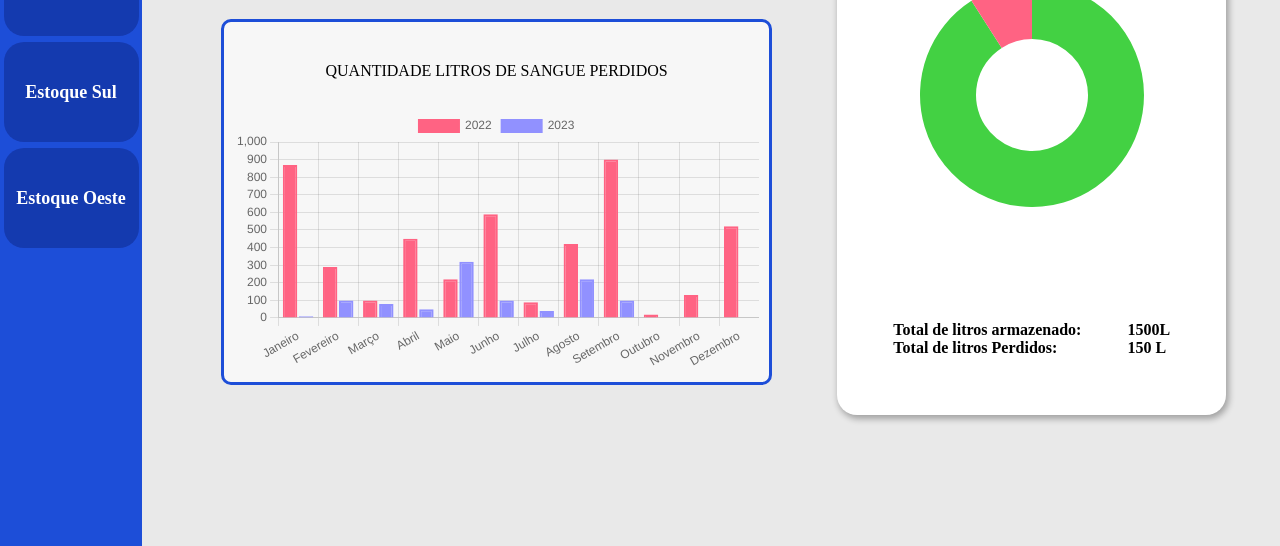
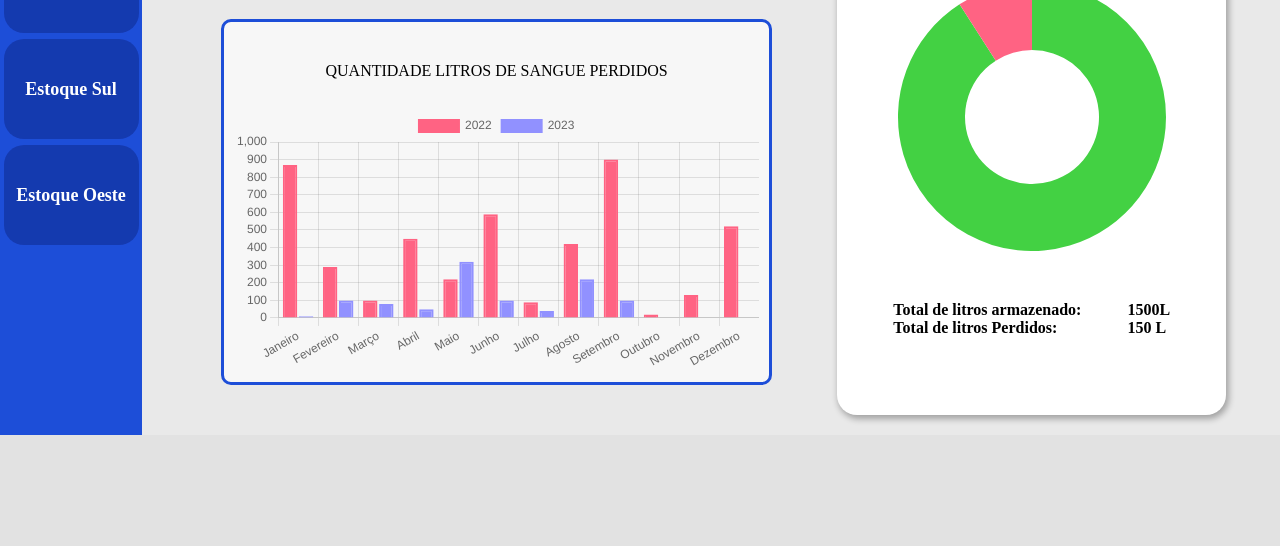
Before and after one commit to Grupo-6-Sprint2/SiteProjeto, a plain HTML site: page dashboardIndex.html in a window 1280 px wide. Shown: the part 254-800 px from the top of the page. Drawn offline with nearby package versions, Linux system fonts and the light colour scheme.

Commit message:
refatorando a navbar na dashboard

```diff
--- a/dashboardIndex.html
+++ b/dashboardIndex.html
@@ -115,7 +115,7 @@
 
 
               <!-- grafico de rolha -->
-              <div class="graficoRolha" style="position: relative; height:40vh; width:20vw;">
+              <div class="graficoRolha">
                 <canvas id="myChart2"></canvas>
               </div>
 
@@ -131,11 +131,16 @@
                 L</span>
             </div>
 
+
           </div>
 
 
 
+
         </div> <!--fim da div "dashboards" -->
+        <div class="">
+          <canva id="moneyChart"></canva>
+        </div>
 
 
         <!-- FIM DA VISÃO GERAL -->
@@ -202,6 +207,27 @@
     hoverOffset: 4
   });
 
+  const moneyCtx = document.getElementById('moneyChart');
+
+  new Chart(moneyCtx, {
+    type: 'line',
+    data: {
+      labels: ['Total'],
+      datasets: [{
+        label: 'litros de sangue',
+        backgroundColor: [
+          'rgba(67, 209, 67, 1)',
+          'rgba(255, 99, 131, 1)'
+        ],
+        data: [1500, 150],
+        borderWidth: 0,
+      },
+      ]
+
+    },
+    hoverOffset: 4
+  });
+
   function viewExit() {
     viewDivExit = !viewDivExit
     if(viewDivExit) {
--- a/dashboardStyle.css
+++ b/dashboardStyle.css
@@ -15,7 +15,7 @@ a {
 
 main {
   display: flex;
-  height: 100vh;
+  height: 100%;
 }
 
 .container {
@@ -71,7 +71,6 @@ main {
 
 .esquerda {
   background-color: rgba(29, 78, 216, 1);
-  height: 100%;
   width: 160px;
   color: white;
   display: flex;
```
